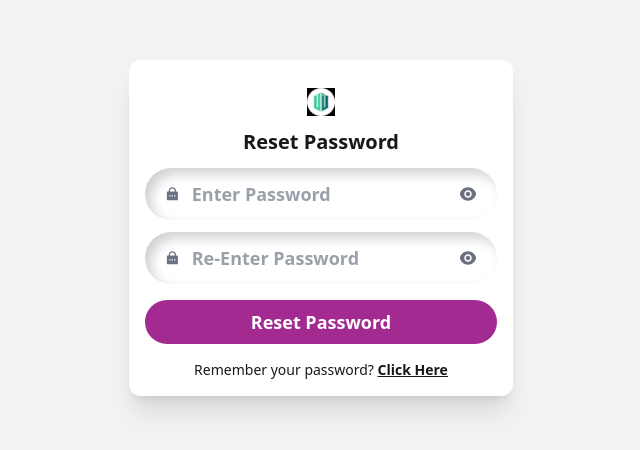
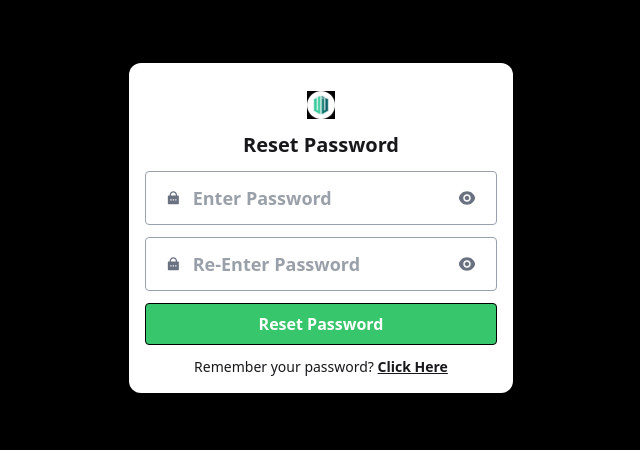
Before and after one commit to jaisriv788/u2u_v3, a React (Vite) app: page /resetpassword/1 in a window 1280 px wide. Shown: the part 172-622 px from the top of the page, without its empty margins (319-959 px from the left). Built offline with nearby package versions, Linux system fonts and the light colour scheme.

Commit message:
style: design of the forgot password and resetpassword cha ged

```diff
--- a/src/screens/ForgetPassword.jsx
+++ b/src/screens/ForgetPassword.jsx
@@ -30,7 +30,7 @@ function ForgetPassword() {
   }
 
   return (
-    <div className="h-screen flex justify-center items-center  bg-[#F2F2F2]">
+    <div className="h-screen flex justify-center items-center  bg-black ">
       <div className="bg-white shadow-xl p-4 max-w-100 rounded-xl">
         <img src={icon} alt="Logo" className="w-7 mx-auto my-3" />
         <div className="text-sm text-center">
@@ -39,8 +39,8 @@ function ForgetPassword() {
         </div>
 
         <div
-          className="flex items-center mt-3 rounded-full px-5 py-3 text-lg gap-3
-             bg-white shadow-[inset_6px_6px_12px_#d1d1d1,inset_-6px_-6px_12px_#ffffff]"
+          className="flex border-gray-400 rounded border items-center mt-3  px-3 py-2 text-lg gap-3
+             bg-white"
         >
           <FaRegUser className="text-gray-500" />
           <input
@@ -53,7 +53,7 @@ function ForgetPassword() {
         <button
           onClick={handleSubmit}
           disabled={loading}
-          className="my-4 bg-[#A32A91] text-white text-lg font-semibold py-2 rounded-full hover:bg-black transition ease-in-out duration-300 cursor-pointer w-full"
+          className="text-white w-full my-3 bg-[#38C66C] font-semibold py-2 rounded cursor-pointer border border-black hover:border-amber-400 transition ease-in-out duration-300"
         >
           {loading ? "Loading..." : "Submit"}
         </button>
--- a/src/screens/ResetPassword.jsx
+++ b/src/screens/ResetPassword.jsx
@@ -55,15 +55,15 @@ function ResetPassword() {
   }
 
   return (
-    <div className="h-screen flex justify-center items-center bg-[#F2F2F2]">
+    <div className="h-screen flex justify-center items-center bg-black">
       <div className="bg-white shadow-xl p-4 max-w-100 rounded-xl w-96">
         <img src={icon} alt="Logo" className="w-7 mx-auto my-3" />
         <div className="font-bold text-xl text-center">Reset Password</div>
 
         {/* Password Input */}
         <div
-          className="flex items-center mt-3 rounded-full px-5 py-3 text-lg gap-3
-             bg-white shadow-[inset_6px_6px_12px_#d1d1d1,inset_-6px_-6px_12px_#ffffff]"
+          className="flex items-center mt-3 rounded px-5 py-3 text-lg gap-3
+             bg-white border border-gray-400"
         >
           <RiLockPasswordFill className="text-gray-500" />
           <input
@@ -88,8 +88,8 @@ function ResetPassword() {
 
         {/* Re-enter Password Input */}
         <div
-          className="flex items-center mt-3 rounded-full px-5 py-3 text-lg gap-3
-             bg-white shadow-[inset_6px_6px_12px_#d1d1d1,inset_-6px_-6px_12px_#ffffff]"
+          className="flex items-center mt-3 rounded px-5 py-3 text-lg gap-3
+             bg-white border border-gray-400"
         >
           <RiLockPasswordFill className="text-gray-500" />
           <input
@@ -115,7 +115,7 @@ function ResetPassword() {
         <button
           onClick={handleSubmit}
           disabled={Loading}
-          className="my-4 bg-[#A32A91] text-white text-lg font-semibold py-2 rounded-full hover:bg-black transition ease-in-out duration-300 cursor-pointer w-full"
+          className="text-white w-full my-3 bg-[#38C66C] font-semibold py-2 rounded cursor-pointer border border-black hover:border-amber-400 transition ease-in-out duration-300"
         >
           {Loading ? "Processing..." : "Reset Password"}
         </button>
```
